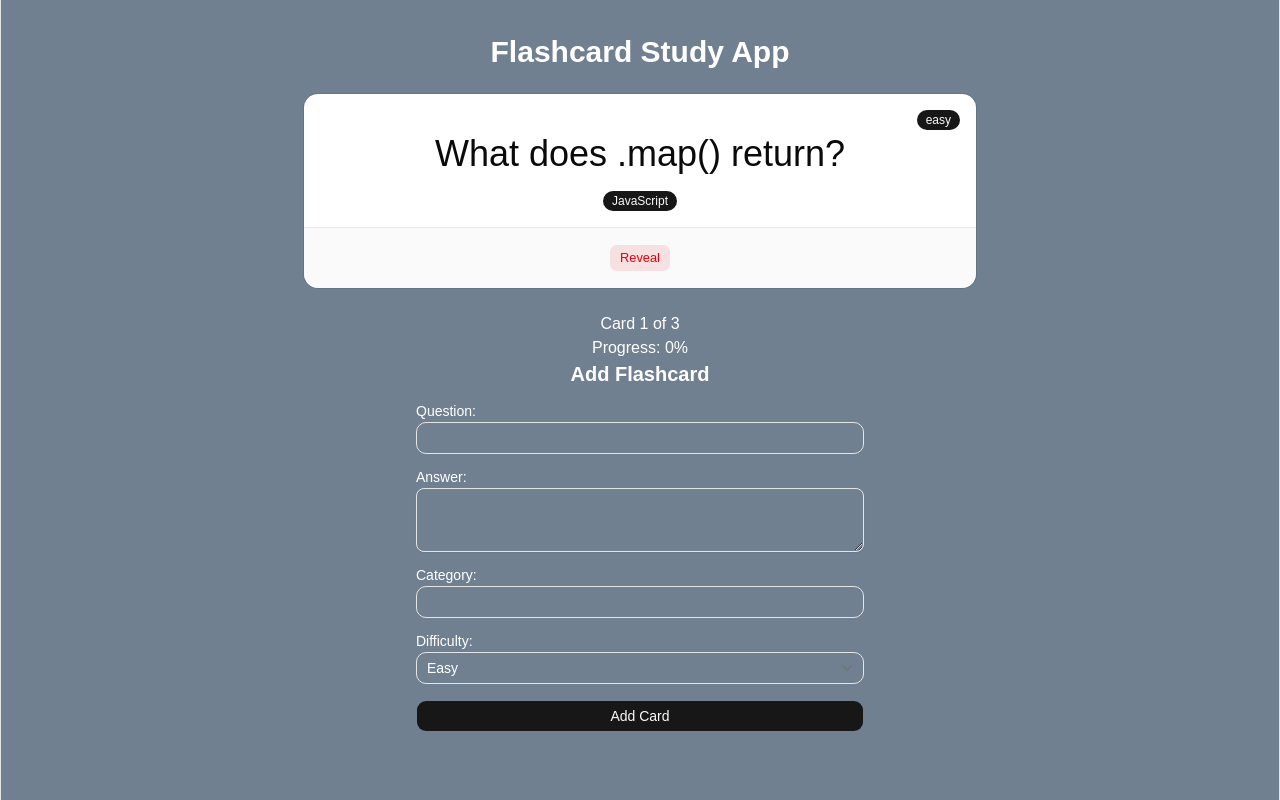
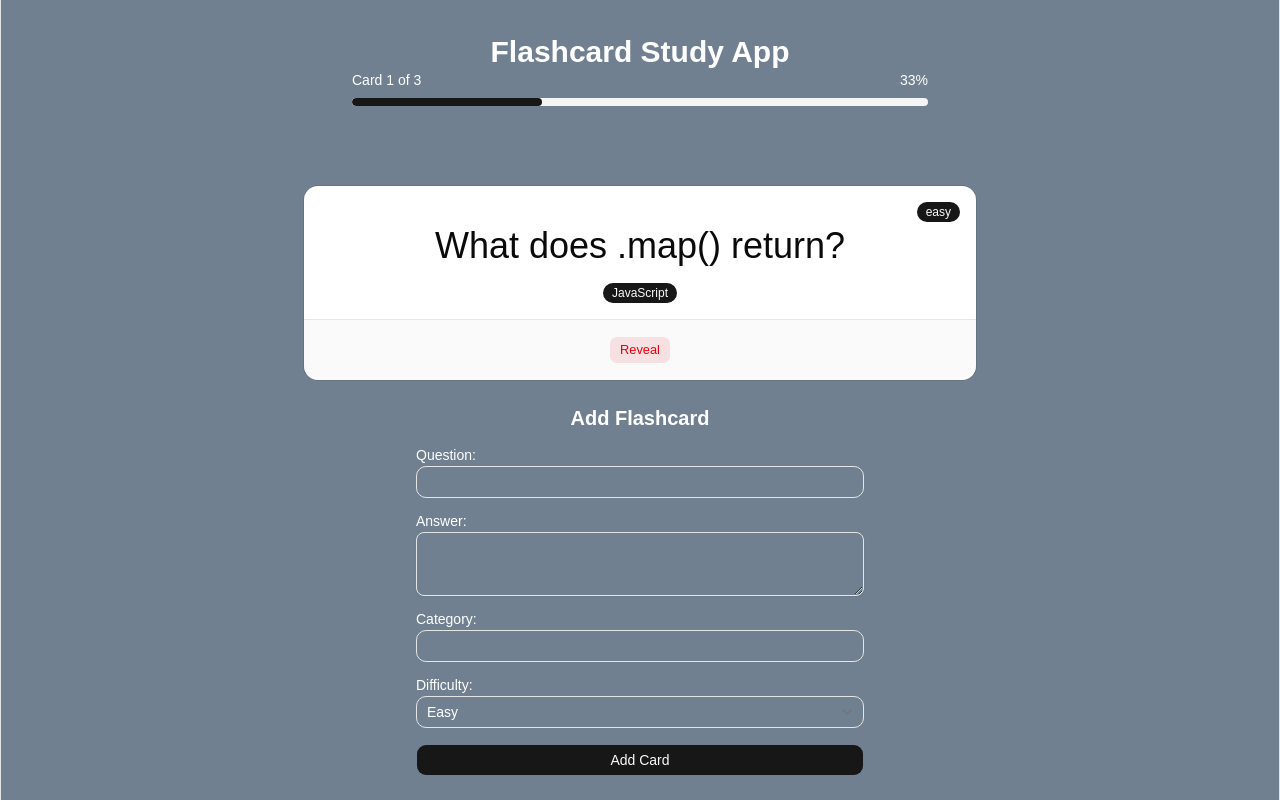
Before and after one commit to DesmonFur/Flashcard-Study-App, a React (Vite) app: page / in a window 1280 px wide. Built offline with nearby package versions, Linux system fonts and the light colour scheme.

Commit message:
feat: add study progress stats

```diff
--- a/src/App.tsx
+++ b/src/App.tsx
@@ -44,15 +44,20 @@ function App() {
   }
   if (isSessionComplete)
     return (
-      <>
+      <div>
         <h1 className="text-3xl font-bold mt-6">Study complete!</h1>
         <StudyStats
           correctCount={correctCount}
           wrongCount={wrongCount}
           totalCards={flashcards.length}
         />
+        <ProgressBar
+          currentIndex={currentIndex - 1}
+          totalCards={flashcards.length}
+        />
+
         <Button onClick={handleRestart}>Restart Session</Button>
-      </>
+      </div>
     );
   const currentCard = flashcards[currentIndex];
 
@@ -60,13 +65,13 @@ function App() {
     <>
       <h1 className="text-3xl font-bold mt-6 ">Flashcard Study App</h1>
 
+      <ProgressBar currentIndex={currentIndex} totalCards={flashcards.length} />
       <FlashcardViewer
         card={currentCard}
         isAnswerVisible={isAnswerVisible}
         onRevealAnswer={handleRevealAnswer}
         onAnswer={handleAnswer}
       />
-      <ProgressBar currentIndex={currentIndex} totalCards={flashcards.length} />
       <FlashcardForm onAdd={handleAdd} />
     </>
   );
--- a/src/components/ProgressBar.tsx
+++ b/src/components/ProgressBar.tsx
@@ -8,14 +8,25 @@ export function ProgressBar({
   currentIndex,
   totalCards,
 }: ProgressBarProps): JSX.Element {
+  const currentCardNumber = totalCards === 0 ? 0 : currentIndex + 1;
+
   const progress =
-    totalCards === 0 ? 0 : Math.round((currentIndex / totalCards) * 100);
+    totalCards === 0 ? 0 : Math.round((currentCardNumber / totalCards) * 100);
   return (
-    <>
-      <p>
-        Card {currentIndex + 1} of {totalCards}
-      </p>
-      <p>Progress: {progress}%</p>
-    </>
+    <div className="space-y-2 mb-20 max-w-xl mx-auto">
+      <div className="flex items-center justify-between text-sm ">
+        <p>
+          Card {currentCardNumber} of {totalCards}
+        </p>
+        <p>{progress}%</p>
+      </div>
+
+      <div className="h-2 w-full overflow-hidden rounded-full bg-muted">
+        <div
+          className="h-full rounded-full bg-primary transition-all"
+          style={{ width: `${progress}%` }}
+        />
+      </div>
+    </div>
   );
 }
--- a/src/components/StudyStats.tsx
+++ b/src/components/StudyStats.tsx
@@ -1,4 +1,5 @@
 import type { JSX } from "react";
+import { Card, CardContent } from "./ui/Card";
 
 type StudyStatsProps = {
   correctCount: number;
@@ -14,11 +15,28 @@ export function StudyStats({
   const accuracy =
     totalAnswered === 0 ? 0 : Math.round((correctCount / totalAnswered) * 100);
   return (
-    <div>
-      <p>Correct: {correctCount}</p>
-      <p>Wrong: {wrongCount}</p>
-      <p>Total cards: {totalCards}</p>
-      <p>Accuracy: {accuracy}%</p>
-    </div>
+    <Card className="mx-auto mt-6 mb-6 w-full max-w-2xl">
+      {" "}
+      <CardContent className="grid grid-cols-2 gap-4 text-center sm:grid-cols-4">
+        <div>
+          <p className="text-xs text-muted-foreground">Studied</p>
+          <p className="text-lg font-semibold">
+            {totalAnswered}/{totalCards}
+          </p>
+        </div>
+        <div>
+          <p className="text-xs text-muted-foreground">Correct</p>
+          <p className="text-lg font-semibold">{correctCount}</p>
+        </div>
+        <div>
+          <p className="text-xs text-muted-foreground">Wrong</p>
+          <p className="text-lg font-semibold">{wrongCount}</p>
+        </div>
+        <div>
+          <p className="text-xs text-muted-foreground">Accuracy</p>
+          <p className="text-lg font-semibold">{accuracy}%</p>
+        </div>
+      </CardContent>
+    </Card>
   );
 }
```
